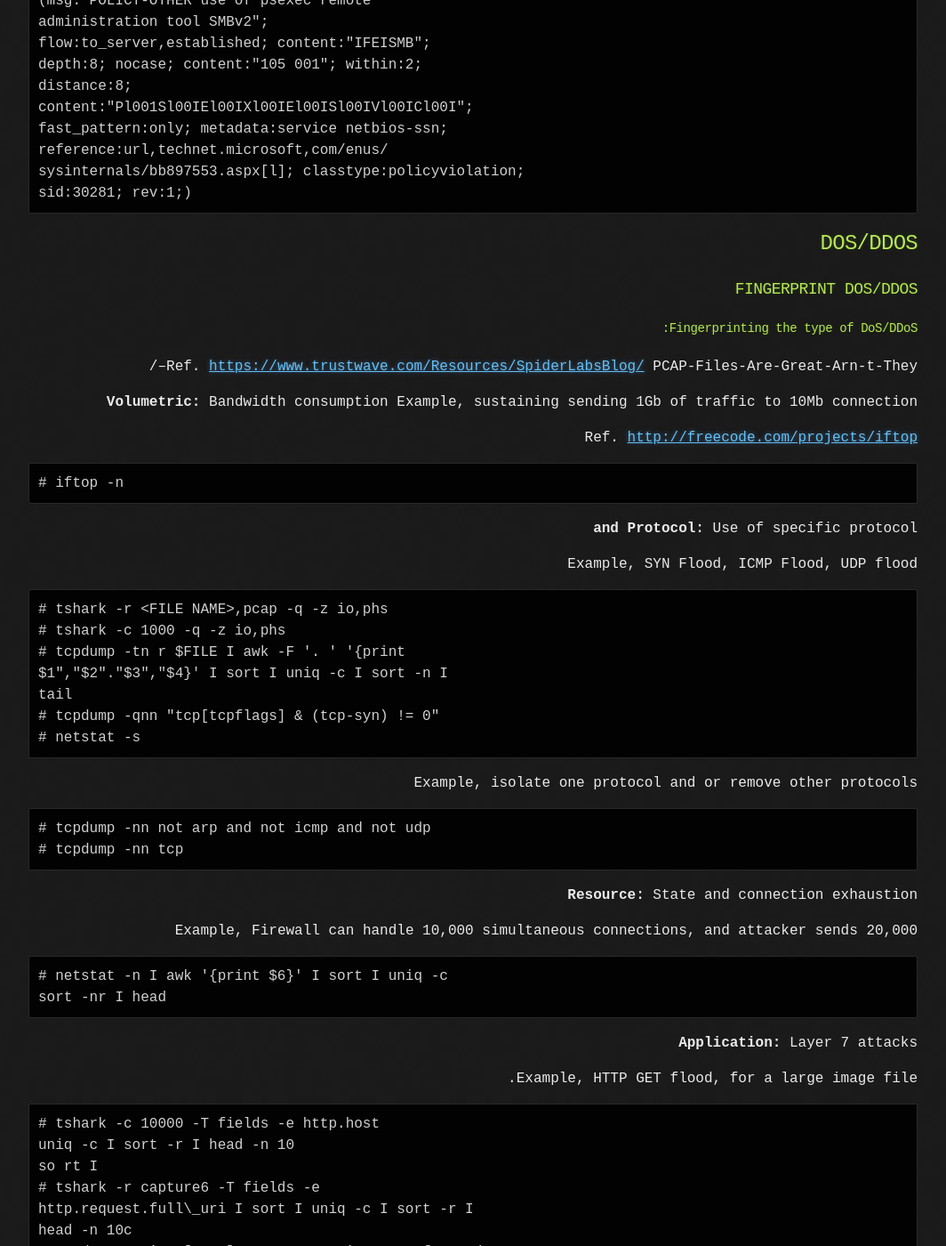
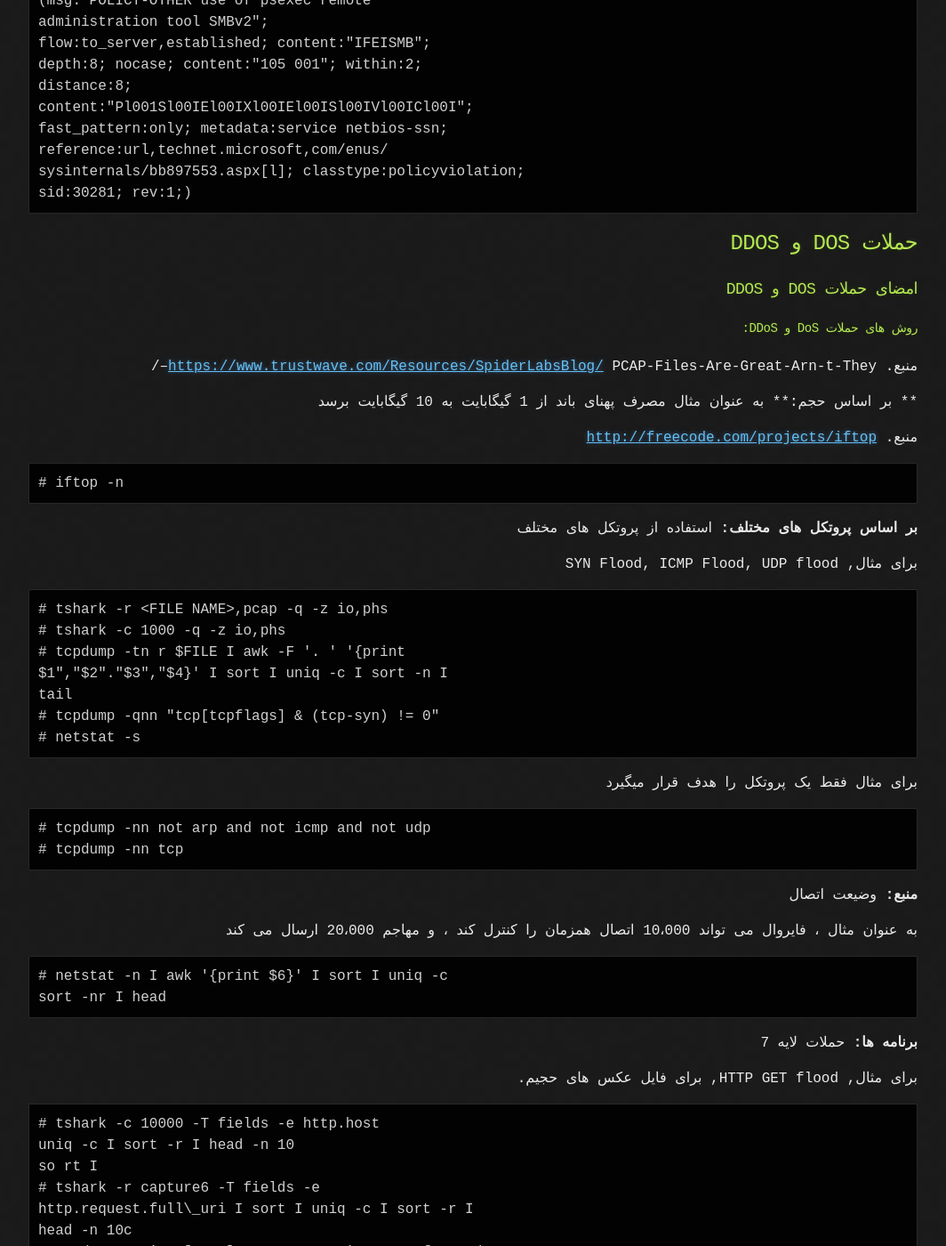
Before and after one commit to irblueteam/blue-team, a Jekyll site: the page built from tactics-tips-and-tricks.md, in a window 1280 px wide and 1400 px high, scrolled down 8033 px. Shown: the whole window at 89% size, without its empty margins (108-1172 px from the left). Built offline with Jekyll 4.4.1, drawn with Linux system fonts in a browser that asks for light colours; some web fonts are replaced; our own code applies the rules of GitHub Pages for plain Markdown files; some of the changed text lies outside the part shown.

Commit message:
Update tactics-tips-and-tricks.md

````diff
--- a/tactics-tips-and-tricks.md
+++ b/tactics-tips-and-tricks.md
@@ -1,86 +1,86 @@
-# Tactics\(Tips & Tricks\)
+# روش های و نکات
 
-## OS CHEATS
+## برگه رمز های سیستم عامل
 
-### WINDOWS
+### ویندوز
 
-#### Pipe output to clipboard:
+#### استفاده از Pipe برای خروجی ها و استفاده در clipboard:
 
 ```text
-C:\> some_command.exe I clip
+C:\> some_command.exe | clip
 ```
 
-#### Output clip to file: \(Requires PowerShell 5\)
+#### دریافت اطلاعات از clipboard در ذخیره آن در فایل: \(نیازمند PowerShell 5\)
 
 ```text
 PS C:\> Get-Clipboard> clip.txt
 ```
 
-#### Add time stamps into log file:
+#### اضافه نمودن timestamps در فایل گزارشات:
 
 ```text
 C:\> echo %DATE% %TIME%>> <TXT LOG>,txt
 ```
 
-#### Add/Modify registry value remotely:
+#### اضافه/تغییر کلید های رجیستری از راه دور:
 
 ```text
 C:\> reg add \\<REMOTE COMPUTER
 NAME>\HKLM\Software\<REG KEY INFO>
 ```
 
-#### Get registry value remotely:
+#### دریافت مقدار های رجیستری به صورت از راه دور:
 
 ```text
 C:\> reg query \\<REMOTE COMPUTER
 NAME>\HKLM\Software\<REG KEY INFO>
 ```
 
-#### Test to see if Registry Path exists:
+#### بررسی و تست مسیر های رجیستری:
 
 ```text
 PS C:\> Test-Path "HKCU:\Software\Microsoft\<HIVE>"
 ```
 
-#### Copy files remotely:
+#### کپی از فایل ها از راه دور:
 
 ```text
 C:\> robocopy C:\<SOURCE SHARED FOLDER>
 \\<DESTINATION COMPUTER>\<DESTINATION FOLDER> /E
 ```
 
-#### Check to see if certain file extensions are in a directory:
+#### بررسی پسوند های مختلف فایل ها در مسیر:
 
 ```text
 PS C:\> Test-Path C:\Scripts\Archive\* -include
 *·PSl, *,VbS
 ```
 
-#### Show contents of a file:
+#### نمایش محتوای فایل ها:
 
 ```text
 C:\> type <FILE NAME>
 ```
 
-#### Combine contents of multiple files:
+#### ادغام محتوای چندین فایل:
 
 ```text
 C:\> type <FILE NAME 1> <FILE NAME 2> <FILE NAME 3>
 > <NEW FILE NAME>
 ```
 
-#### Desktops, allows multiple Desktop Screens:
+#### Desktop ها, اجازه به ایجاد چند صفحه نمایش به Desktop:
 
-Ref. [https://technet.microsoft.com/enus/](https://technet.microsoft.com/enus/) sysinternals/cc817881
+منبع. [https://technet.microsoft.com/enus/](https://technet.microsoft.com/enus/) sysinternals/cc817881
 
-#### Run live option:
+#### اجرا به صورت live:
 
 ```text
 C:\> "%ProgramFiles%\Internet Explorer\iexplore.exe
 "https://live.sysinternals.com/desktops.exe
 ```
 
-#### Remote mounting, Read and Read/Write:
+#### mounting از راه دور و اجازه به نوشتن و خواندن, Read and Read/Write:
 
 ```text
 C:\> net share MyShare_R=c:\<READ ONLY FOLDER>
@@ -89,9 +89,9 @@ C:\> net share MyShare_RW=c:\<READ/WRITE FOLDER>
 /GRANT:EVERYONE,FULL
 ```
 
-#### Remote task execution using PSEXEC:
+#### اجرای task از راه دور با استفاده از PSEXEC:
 
-Ref. [https://technet.microsoft.com/enus/](https://technet.microsoft.com/enus/) sysinternals/psexec.aspx
+منبع. [https://technet.microsoft.com/enus/](https://technet.microsoft.com/enus/) sysinternals/psexec.aspx
 
 ```text
 C:\> psexec.exe \\<TARGET IP ADDRESS> -u <USER NAME>
@@ -104,7 +104,7 @@ C:\> psexec.exe @(:\<TARGET FILE LIST>.csv -u
 C:\<PROGRAM>.exe
 ```
 
-#### Remote task execution and send output to share:
+#### اجرای task و ارسال نتیجه آن به محیط اشتراکی:
 
 ```text
 C:\> wmic /node:ComputerName process call create
@@ -112,7 +112,7 @@ ucmd,exe /c netstat -an > \\<REMOTE SHARE>\<OUTPUT
 FILE NAME>,txt"
 ```
 
-#### Compare two files for changes:
+#### مقایسه تغییرات دو فایل:
 
 ```text
 PS C:\> Compare-Object (Get-Content ,<LOG FILE NAME
@@ -120,42 +120,42 @@ l>, log) -DifferenceObject (Get-Content .<LOG FILE
 NAME 2>,log)
 ```
 
-#### Remote task execution using PowerShell:
+#### اجرای task از راه دور با استفاده از PowerShell:
 
 ```text
 PS C:\> Invoke-Command -<COMPUTER NAME> {<PS
 COMMAND>}
 ```
 
-#### PowerShell Command Help:
+#### راهنمای دستورات PowerShell:
 
 ```text
 PS C:\> Get-Help <PS COMMAND> -full
 ```
 
-### LINUX
+### لینوکس
 
-#### Analyze traffic remotely over ssh:
+#### بررسی و تحلیل ترافیک از راه دور بر روی ssh:
 
 ```text
 # ssh root@<REMOTE IP ADDRESS OF HOST TO SNIFF>
 tcpdump -i any -U -s 0 -w - 'not port 22'
 ```
 
-#### Manually add note/data to syslog:
+#### ایجاد دستی یادداشت یا داده به syslog:
 
 ```text
 # logger usomething important to note in Log"
 # dmesg I grep <COMMENT>
 ```
 
-#### Simple read only mounting:
+#### ایجاد mounting به صورت فقط خواندنی:
 
 ```text
 # mount -o ro /dev/<YOUR FOLDER OR DRIVE> /mnt
 ```
 
-#### Mounting remotely over SSH:
+#### ایجاد Mounting از راه دور بر روی SSH:
 
 ```text
 # apt-get install sshfs
@@ -185,45 +185,45 @@ PATH> 󰁝/<WHERE TO MOUNT LOCALLY>
 # service smbd restart
 ```
 
-#### Visit share from remote system:
+#### نمایش محیط اشتراکی سیستم از راه دور:
 
 ```text
 > smb:\\<IP ADDRESS OF LINUX SMB SHARE>
 ```
 
-#### Copy files to remote system:
+#### کپی فایل از راه دور به سیستم دیگر:
 
 ```text
 > scp <FILE NAME> <USER NAME>@<DESTINATION IP
 ADDRESS>:/<REMOTE FOLDER>
 ```
 
-#### Mount and SMB share to remote system:
+#### ایجاد Mount و محیط اشتراکی SMB در سیستم دیگر از راه دور:
 
 ```text
 # mount -t smbfs -o username=<USER NAME> //<SERVER
 NAME OR IP ADDRESS>/<SHARE NAME> /mnt/<MOUNT POINT>/
 ```
 
-#### Monitor a website or file is still up/there:
+#### نظارت بر وبسایت و فایل ها:
 
 ```text
 #while :; do curl -sSr http://<URL> I head -n 1;
 sleep 60; done
 ```
 
-method 2\([reference](https://unix.stackexchange.com/questions/84814/health-check-of-web-page-using-curl)\):
+روش دوم\([reference](https://unix.stackexchange.com/questions/84814/health-check-of-web-page-using-curl)\):
 
 ```text
 for i in `curl -s -L cnn.com |egrep --only-matching "http(s?):\/\/[^ \"\(\)\<\>]*" | uniq` ;
 do curl -s -I $i 2>/dev/null |head -n 1 | cut -d$' ' -f2; sleep 60; done
 ```
 
-## DECODING
+## رمزگشایی
 
-### HEX CONVERSION
+### ارتباط HEX
 
-#### Convert from hex to decimal in Windows:
+#### تبدیل از حالت hex به decimal در ویندوز:
 
 ```text
 C:\> set /a 0xff
@@ -232,7 +232,7 @@ PS C:\> 0xff
 255
 ```
 
-#### Other Basic Math in Windows:
+#### دیگر عملیات های ریاضی در ویندوز:
 
 ```text
 C:\> set /a 1+2
@@ -245,36 +245,36 @@ C:\> set /a "32>>3"
 4
 ```
 
-#### Decode Base64 text in a file:
+#### رمزگشایی متن Base64 درون یک فایل:
 
 ```text
 C:\> certutil -decode <BASE64
 <DECODED FILE NAME>
 ```
 
-#### Decode XOR and search for http:
+#### رمزگشایی XOR جست و جو برای http:
 
-Ref, [https://blog.didierstevens.com/programs/xorsearch/](https://blog.didierstevens.com/programs/xorsearch/)
+منبع, [https://blog.didierstevens.com/programs/xorsearch/](https://blog.didierstevens.com/programs/xorsearch/)
 
 ```text
 C:\> xorsearch,exe -i -s <INPUT FILE NAME> http
 ```
 
-#### Convert from hex to decimal in Linux:
+#### تبدیل hex به decimal در لینوکس:
 
 ```text
 # echo u0xff"lwcalc -d
 = 255
 ```
 
-#### Convert from decimal to hex in Linux:
+#### تبدیل decimal به hex در لینوکس:
 
 ```text
 $ echo u25s"1wcalc -h
 = 0xff
 ```
 
-#### Decode HTML Strings:
+#### رمزگشایی رشته های HTML:
 
 ```text
 PS C:\> Add-Type -AssemblyName System.Web
@@ -284,13 +284,13 @@ PS C:\>
 HTTP://Hello World.com
 ```
 
-## SNORT
+## ابزار SNORT
 
-### SNORT RULES
+### قوانین SNORT
 
-#### Snort Rules to detect Meterpreter traffic:
+#### قوانین Snort برای شناسایی ترافیک Meterpreter:
 
-Ref. [https://blog.didierstevens.com/2015/06/16/metasploit](https://blog.didierstevens.com/2015/06/16/metasploit) -meterpreter-reverse-https-snort-rule/
+منبع. [https://blog.didierstevens.com/2015/06/16/metasploit](https://blog.didierstevens.com/2015/06/16/metasploit) -meterpreter-reverse-https-snort-rule/
 
 ```text
 alert tcp $HOME_NET any-> $EXTERNAL_NET $HTTP_PORTS
@@ -365,9 +365,9 @@ kpost-metasploit-user-agent-strings/; sid:1618007;
 rev: 1;)
 ```
 
-#### Snort Rules to detect PSEXEC traffic:
+#### قوانین Snort برای شناسایی ترافیک PSEXEC:
 
-Ref. [https://github.com/John-Lin/dockersnort/](https://github.com/John-Lin/dockersnort/) blob/master/snortrules-snapshot- 2972/rules/policy-other.rules
+منبع. [https://github.com/John-Lin/dockersnort/](https://github.com/John-Lin/dockersnort/) blob/master/snortrules-snapshot- 2972/rules/policy-other.rules
 
 ```text
 alert tcp $HOME_NET any -> $HOME_NET [139,445]
@@ -393,25 +393,25 @@ sysinternals/bb897553.aspx[l]; classtype:policyviolation;
 sid:30281; rev:1;)
 ```
 
-## DOS/DDOS
+## حملات DOS و DDOS
 
-### FINGERPRINT DOS/DDOS
+### امضای حملات DOS و DDOS
 
-#### Fingerprinting the type of DoS/DDoS:
+#### روش های حملات DoS و DDoS:
 
-Ref. [https://www.trustwave.com/Resources/SpiderLabsBlog/](https://www.trustwave.com/Resources/SpiderLabsBlog/) PCAP-Files-Are-Great-Arn-t-They--/
+منبع. [https://www.trustwave.com/Resources/SpiderLabsBlog/](https://www.trustwave.com/Resources/SpiderLabsBlog/) PCAP-Files-Are-Great-Arn-t-They--/
 
-**Volumetric:** Bandwidth consumption Example, sustaining sending 1Gb of traffic to 10Mb connection
+** بر اساس حجم:** به عنوان مثال مصرف پهنای باند از 1 گیگابایت به 10 گیگابایت برسد
 
-Ref. [http://freecode.com/projects/iftop](http://freecode.com/projects/iftop)
+منبع. [http://freecode.com/projects/iftop](http://freecode.com/projects/iftop)
 
 ```text
 # iftop -n
 ```
 
-**and Protocol:** Use of specific protocol
+**بر اساس پروتکل های مختلف:** استفاده از پروتکل های مختلف
 
-Example, SYN Flood, ICMP Flood, UDP flood
+برای مثال, SYN Flood, ICMP Flood, UDP flood
 
 ```text
 # tshark -r <FILE NAME>,pcap -q -z io,phs
@@ -423,25 +423,25 @@ tail
 # netstat -s
 ```
 
-Example, isolate one protocol and or remove other protocols
+برای مثال فقط یک پروتکل را هدف قرار میگیرد
 
 ```text
 # tcpdump -nn not arp and not icmp and not udp
 # tcpdump -nn tcp
 ```
 
-**Resource:** State and connection exhaustion
+**منبع:** وضیعت اتصال
 
-Example, Firewall can handle 10,000 simultaneous connections, and attacker sends 20,000
+به عنوان مثال ، فایروال می تواند 10،000 اتصال همزمان را کنترل کند ، و مهاجم 20،000 ارسال می کند
 
 ```text
 # netstat -n I awk '{print $6}' I sort I uniq -c
 sort -nr I head
 ```
 
-**Application:** Layer 7 attacks
+**برنامه ها:** حملات لایه 7
 
-Example, HTTP GET flood, for a large image file.
+برای مثال, HTTP GET flood, برای فایل عکس های حجیم.
 
 ```text
 # tshark -c 10000 -T fields -e http.host
@@ -454,7 +454,7 @@ head -n 10c
 ":"
 ```
 
-#### Example, look for excessive file requests, GIF, ZIP, JPEG, PDF, PNG.
+#### برای مثال , درخواست برای فایل های پرونده های, GIF, ZIP, JPEG, PDF, PNG غیر معمول نباشد.
 
 ```text
 # tshark -Y "http contains "ff:d8"" | "http
@@ -464,28 +464,28 @@ contains "GIF89a"" || "http contains
 "\x89\x50\x4E\x47""
 ```
 
-#### Example, Look for web application 'user-agent' pattern of abuse.
+#### به عنوان مثال به مقدار 'user-agent' در درخواست وب توجه و بررسی شود.
 
 ```text
 # tcpdump -c 1000 -Ann I grep -Ei 'user-agent'
 sort I uniq -c I sort -nr I head -10
 ```
 
-#### Example, show HTTP Header of requested resources.
+#### به عنوان مثال, Header منابع درخواستی بررسی شود.
 
 ```text
 # tcpdump -i en0 -A -s 500 I grep -i refer
 ```
 
-#### Sniff HTTP Headers for signs of repeat abuse:
+#### بررسی درخواست های HTTP برای شناسایی الگو های مشکوک و یا خطرناک:
 
 ```text
 # tcpdump -s 1024 -l -A dst <EXAMPLE.COM>
 ```
 
-**Poison:** Layer 2 attacks
+**مسموم نمودن یا Poison:** حملات لایه 2
 
-Example, ARP poison, race condition DNS, DHCP
+برای مثال , ARP poison, race condition DNS, DHCP
 
 ```text
 # tcpdump 'arp or icmp'
@@ -496,74 +496,74 @@ sort -n I tail
 grep arp.duplicate-address-detected
 ```
 
-## TOOL SUITES
+## مجموعه ابزار ها
 
-### PREBUILT ISO, VIRTUAL MACHINE AND DISTRIBUTIONS
+### ماشین ها و سیستم عامل های از پیش تهیه شده
 
 #### KALI - Open Source Pentesting Distribution
 
-Ref. [https://www.kali.org](https://www.kali.org)
+منبع. [https://www.kali.org](https://www.kali.org)
 
 #### SIFT - SANS Investigative Forensics Toolkit
 
-Ref. [http://sift.readthedocs.org/](http://sift.readthedocs.org/)
+منبع. [http://sift.readthedocs.org/](http://sift.readthedocs.org/)
 
 #### REMNUX - A Linux Toolkit for Reverse-Engineering and Analyzing Malware
 
-Ref. [https://remnux.org](https://remnux.org)
+منبع. [https://remnux.org](https://remnux.org)
 
 #### OPEN VAS - Open Source vulnerability scanner and manager
 
-Ref. [http://www.openvas.org](http://www.openvas.org)
+منبع. [http://www.openvas.org](http://www.openvas.org)
 
 #### MOLOCH - Large scale IPv4 packet capturing \(PCAP\), indexing and database system
 
-Ref. [https://github.com/aol/moloch/wiki](https://github.com/aol/moloch/wiki)
+منبع. [https://github.com/aol/moloch/wiki](https://github.com/aol/moloch/wiki)
 
 #### SECURITY ONION - Linux distro for intrusion detection, network security monitoring, and log management
 
-Ref. [https://security-onionsolutions](https://security-onionsolutions). github.io/security-onion/
+منبع. [https://security-onionsolutions](https://security-onionsolutions). github.io/security-onion/
 
 #### NAGIOS - Network Monitoring, Alerting, Response, and Reporting Tool
 
-Ref. [https://www.nagios.org](https://www.nagios.org)
+منبع. [https://www.nagios.org](https://www.nagios.org)
 
 #### OSSEC - Scalable, multi-platform, open source Hostbased Intrusion Detection System
 
-Ref. [http://ossec.github.io](http://ossec.github.io)
+منبع. [http://ossec.github.io](http://ossec.github.io)
 
 #### SAMURAI WTF - Pre-configured web pen-testing environment
 
-Ref. [http://samurai.inguardians.com](http://samurai.inguardians.com)
+منبع. [http://samurai.inguardians.com](http://samurai.inguardians.com)
 
 #### RTIR - Request Tracker for Incident Response
 
-Ref. [https://www.bestpractical.com/rtir/](https://www.bestpractical.com/rtir/)
+منبع. [https://www.bestpractical.com/rtir/](https://www.bestpractical.com/rtir/)
 
 #### HONEYDRIVE - Pre-configured honeypot software packages
 
-Ref. [http://sourceforge.net/projects/honeydrive/](http://sourceforge.net/projects/honeydrive/)
+منبع. [http://sourceforge.net/projects/honeydrive/](http://sourceforge.net/projects/honeydrive/)
 
-#### The Enhanced Mitigation Experience Toolkit - helps prevent vulnerabilities in software from being successfully exploited
+#### ابزار های جلوگیری از اجرای موفقیت آمیز اکسپلویت
 
-Ref. [https://support.microsoft.com/en-us/kb/2458544](https://support.microsoft.com/en-us/kb/2458544)
+منبع. [https://support.microsoft.com/en-us/kb/2458544](https://support.microsoft.com/en-us/kb/2458544)
 
 #### ATTACK SURFACE ANALYZER BY MICROSOFT - Baseline Tool
 
-Ref. [https://www.microsoft.com/enus/](https://www.microsoft.com/enus/) download/confirmation.aspx?id=24487
+منبع. [https://www.microsoft.com/enus/](https://www.microsoft.com/enus/) download/confirmation.aspx?id=24487
 
 #### WINDOWS TO GO - USB Portable Windows 8
 
-Ref. [https://technet.microsoft.com/enus/](https://technet.microsoft.com/enus/) library/hh831833.aspx
+منبع. [https://technet.microsoft.com/enus/](https://technet.microsoft.com/enus/) library/hh831833.aspx
 
 #### WINFE - Windows Forensic Environment on CD/USB
 
-Ref. [http://winfe.wordpress.com/](http://winfe.wordpress.com/)
+منبع. [http://winfe.wordpress.com/](http://winfe.wordpress.com/)
 
 #### DCEPT - Deploying and detecting use of Active Directory honeytokens
 
-Ref. [https://www.secureworks.com/blog/dcept](https://www.secureworks.com/blog/dcept)
+منبع. [https://www.secureworks.com/blog/dcept](https://www.secureworks.com/blog/dcept)
 
 #### TAILS - The Amnesic Incognito Live System
 
-Ref. [https://tails.boum.org](https://tails.boum.org)
+منبع. [https://tails.boum.org](https://tails.boum.org)
````
Also changed, not shown: other parts of tactics-tips-and-tricks.md (+1 -1 lines).
